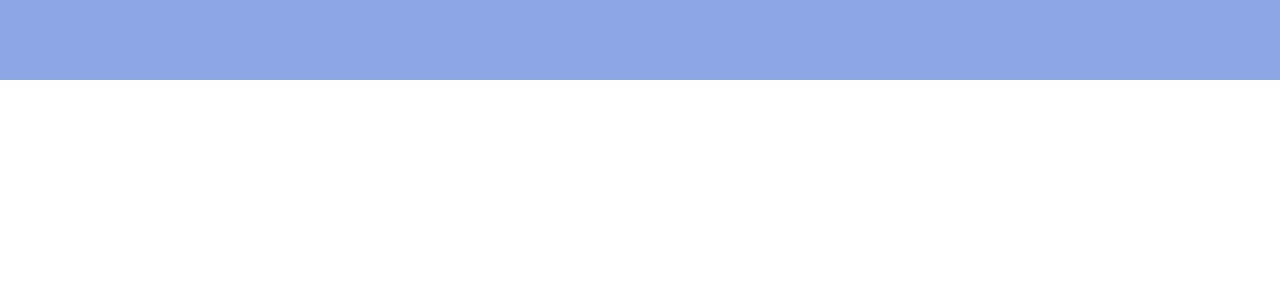
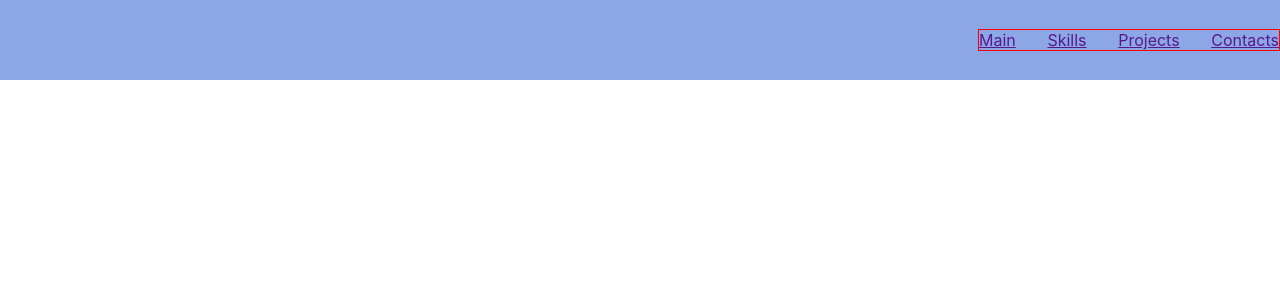
Before and after one commit to AndAndrew/Portfolio, a React (Create React App) app: page / in a window 1280 px wide. Shown: the top 300 px of the page. Built offline with nearby package versions, Linux system fonts and the light colour scheme.

Commit message:
feat: added Navigation in Header

```diff
--- a/src/Header/Header.tsx
+++ b/src/Header/Header.tsx
@@ -1,9 +1,10 @@
 import styles from './Header.module.css'
+import {Nav} from "../Nav/Nav";
 
 export const Header = () => {
     return (
         <div className={styles.header}>
-
+            <Nav/>
         </div>
     )
 }
--- /dev/null
+++ b/src/Nav/Nav.module.css
@@ -0,0 +1,6 @@
+.nav {
+    border: 1px solid red;
+    width: 300px;
+    display: flex;
+    justify-content: space-between;
+}
--- /dev/null
+++ b/src/Nav/Nav.tsx
@@ -0,0 +1,12 @@
+import styles from './Nav.module.css'
+
+export const Nav = () => {
+    return (
+        <div className={styles.nav}>
+            <a href="">Main</a>
+            <a href="">Skills</a>
+            <a href="">Projects</a>
+            <a href="">Contacts</a>
+        </div>
+    )
+}
```
